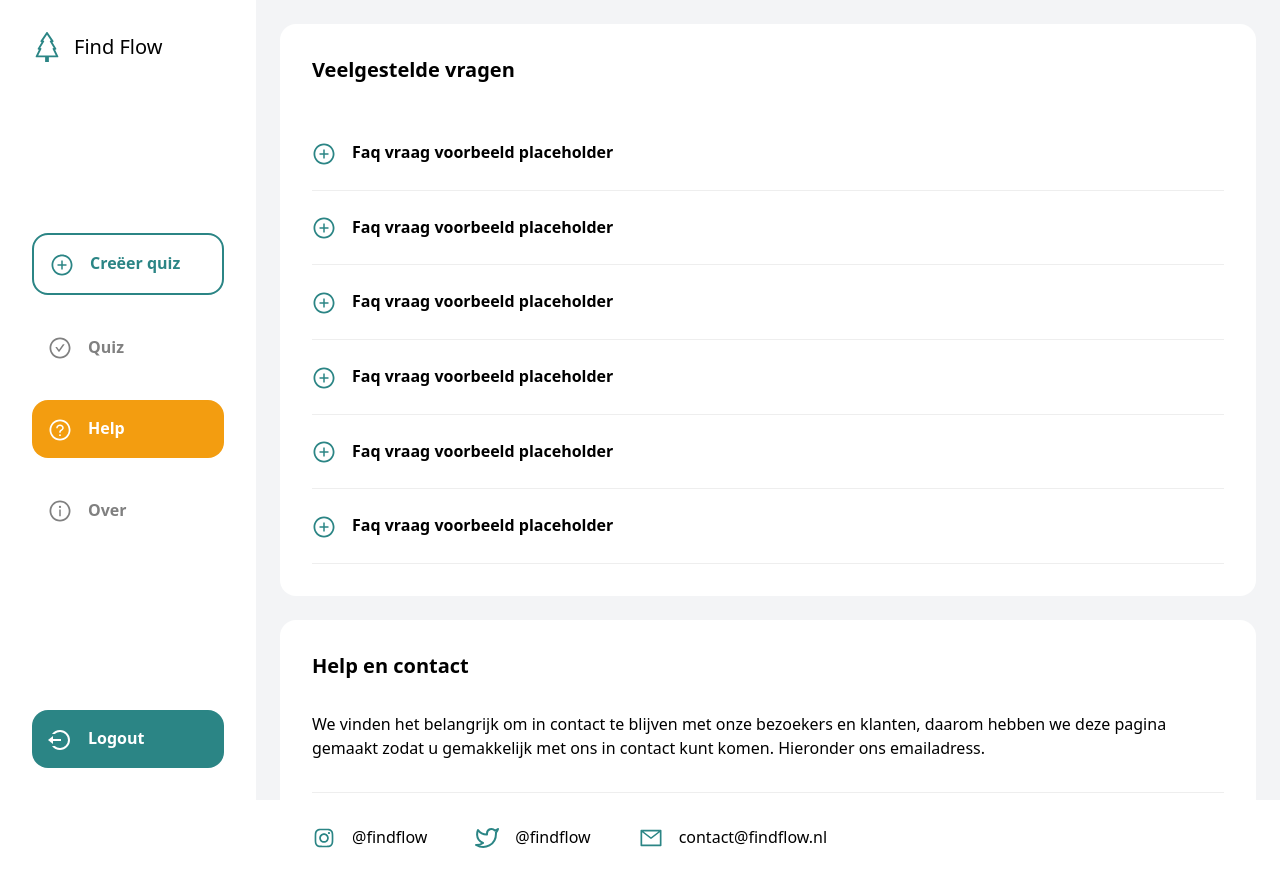
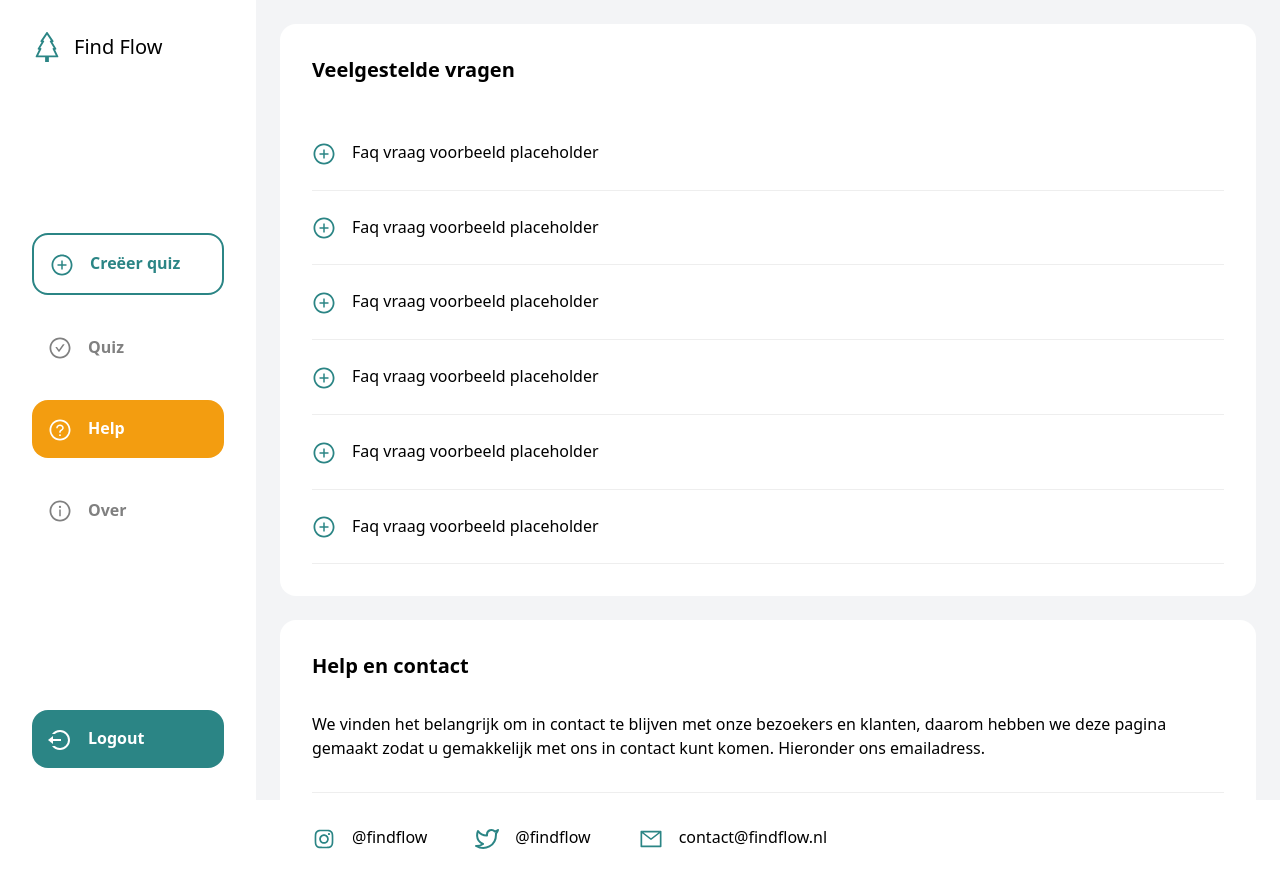
Before and after one commit to joeribreedveld/findflow, a Next.js app: page /help in a window 1280 px wide. Built offline with nearby package versions, Linux system fonts and the light colour scheme.

Commit message:
feat(faq): change some text styles

```diff
--- a/src/components/pages/Faq/FaqListItem/FaqListItem.tsx
+++ b/src/components/pages/Faq/FaqListItem/FaqListItem.tsx
@@ -9,7 +9,7 @@ const FaqListItem = () => {
   return (
     <li className="border-b border-[#eee] py-6">
       <p
-        className="cursor-pointer font-semibold"
+        className="cursor-pointer font-medium"
         onClick={() => setIsOpen(!isOpen)}
       >
         <AiOutlinePlusCircle className="mr-4 inline-block text-2xl text-[#2B8585]" />
```
